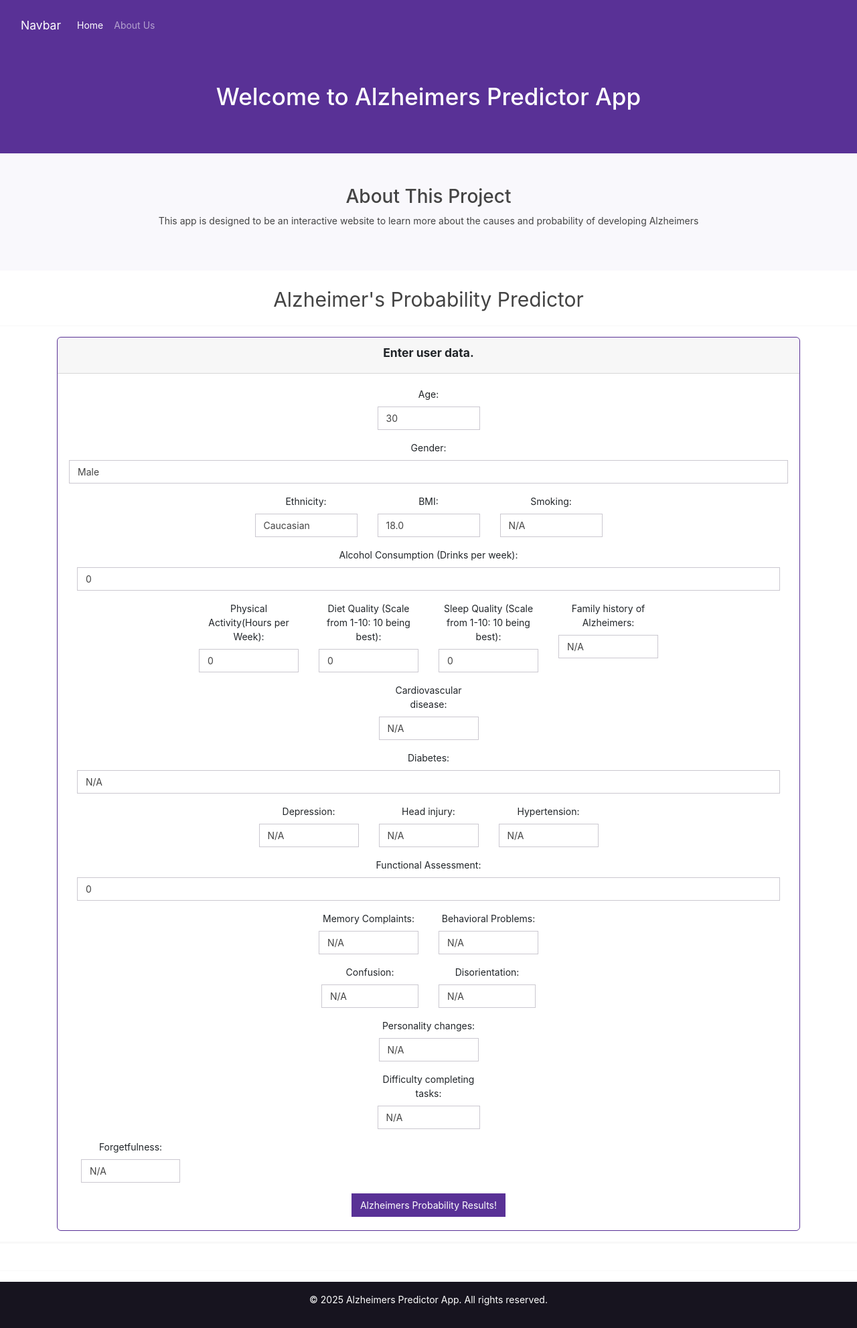
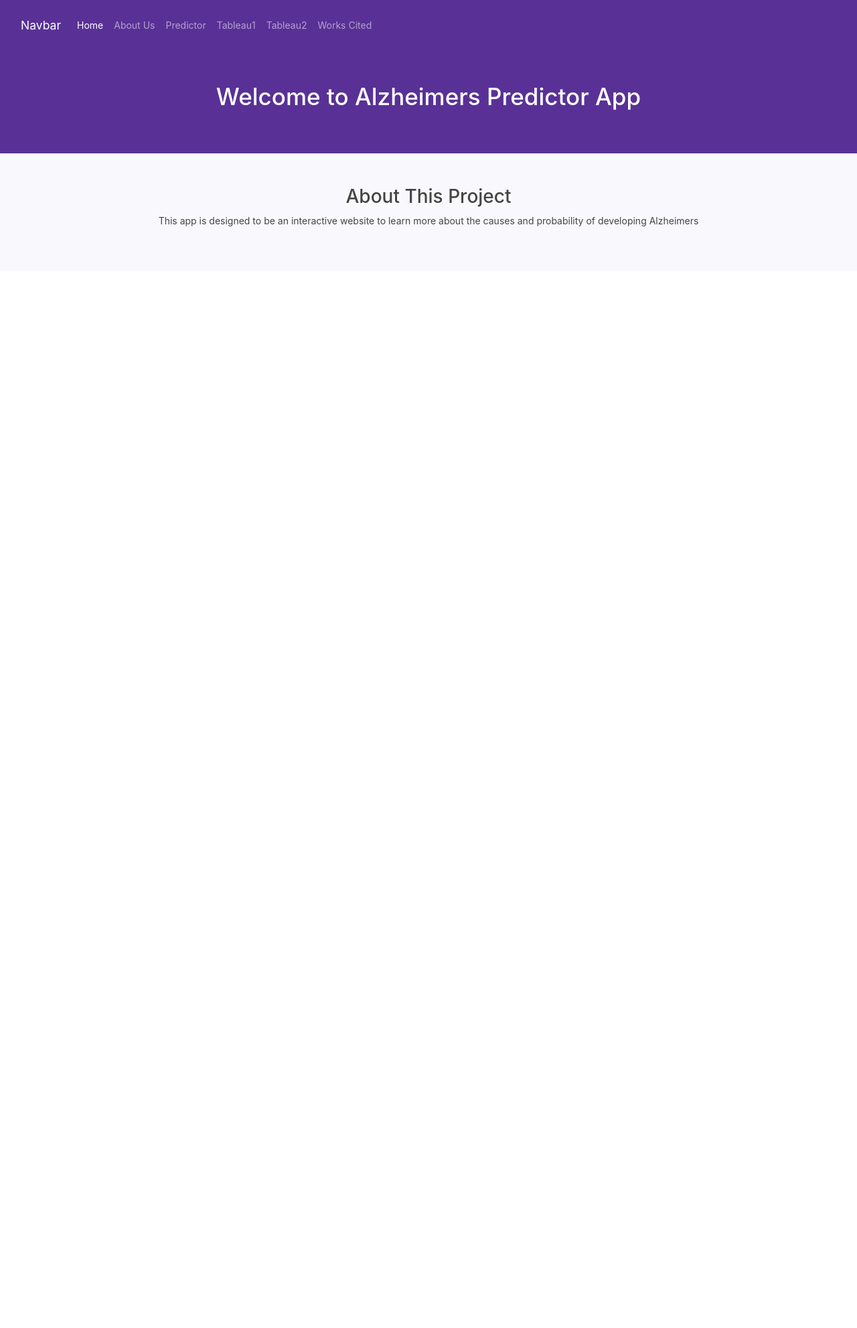
Before and after one commit to mmitry/project-4-group-9, a Flask app: page / in a window 1280 px wide. Shown: the whole page at 67% size. After the commit the page ends 338 px from the top, so only its background shows below. Run offline with Flask 3, Linux system fonts and the light colour scheme; some libraries are stand-ins or nearby versions.

Commit message:
frontend

```diff
--- a/app3/app.py
+++ b/app3/app.py
@@ -8,15 +8,36 @@ app.config['SEND_FILE_MAX_AGE_DEFAULT'] = 0
 modelHelper = ModelHelper()
 
 #Route to render index.html template using data from Monga
-@app.route("/")
-def home():
-    #Return template and data
-    return render_template("index.html")
-
 @app.route("/about_us")
 def about_us():
     return render_template("about_us.html")
 
+@app.route("/")
+def home():
+    #Return template and data
+    return render_template("home.html")
+
+@app.route("/predictor")
+def predictor():
+    return render_template("index.html")
+
+@app.route("/report")
+def report():
+    return render_template("report.html")
+
+@app.route("/tableau1")
+def tableau1():
+    return render_template("tableau1.html")
+
+@app.route("/tableau2")
+def tableau2():
+    return render_template("tableau2.html")
+
+@app.route("/works_cited")
+def works_cited():
+    return render_template("works_cited.html")
+
+#Predictor
 @app.route("/predictions", methods=["POST"])
 def predictions():
     content = request.json["data"]
--- /dev/null
+++ b/app3/templates/home.html
@@ -0,0 +1,62 @@
+<!DOCTYPE html>
+<html lang="en">
+<head>
+    <meta charset="UTF-8">
+    <meta name="viewport" content="width=device-width, initial-scale=1.0">
+    <title> Alzheimers Prediction App</title>
+    <link href="https://cdn.jsdelivr.net/npm/bootstrap@5.3.0/dist/css/bootstrap.min.css" rel="stylesheet">
+    <link rel="stylesheet" href="https://cdn.jsdelivr.net/npm/bootswatch@4.5.2/dist/pulse/bootstrap.min.css">
+    <script src="https://cdn.jsdelivr.net/npm/bootstrap@5.3.0/dist/js/bootstrap.bundle.min.js"></script>
+    <!-- JQuery -->
+    <script src="https://ajax.googleapis.com/ajax/libs/jquery/3.5.1/jquery.min.js"></script>
+    <!-- JS -->
+    <script type="text/javascript" src="static/js/logic.js"></script>
+    <!-- D3 and Plotly -->
+    <script src="https://d3js.org/d3.v7.min.js"></script>
+    <script src="https://cdn.plot.ly/plotly-2.30.0.min.js"></script>
+
+</head>
+<body>
+    <nav class="navbar navbar-expand-lg bg-primary" data-bs-theme="dark">
+        <div class="container-fluid">
+          <a class="navbar-brand" href="#">Navbar</a>
+          <button class="navbar-toggler" type="button" data-bs-toggle="collapse" data-bs-target="#navbarColor01" aria-controls="navbarColor01" aria-expanded="false" aria-label="Toggle navigation">
+            <span class="navbar-toggler-icon"></span>
+          </button>
+          <div class="collapse navbar-collapse" id="navbarColor01">
+            <ul class="navbar-nav me-auto">
+              <li class="nav-item">
+                <a class="nav-link active" href="/">Home</a>
+              </li>
+              <li class="nav-item">
+                <a class="nav-link" href="/about_us">About Us</a>
+              </li>
+              <li class="nav-item">
+                <a class="nav-link" href="/predictor">Predictor</a>
+              </li>
+              <li class="nav-item">
+                <a class="nav-link" href="/tableau1">Tableau1</a>
+              </li>
+              <li class="nav-item">
+                <a class="nav-link" href="/tableau2">Tableau2</a>
+              </li>
+              <li class="nav-item">
+                <a class="nav-link" href="/works_cited">Works Cited</a>
+            </ul>
+          </div>
+        </div>
+      </nav>
+
+    <header class="bg-primary text-white text-center py-5">
+        <div class="container">
+            <h1>Welcome to Alzheimers Predictor App</h1>
+            <p class="lead"></p>
+        </div>
+    </header>
+
+    <section id="about" class="bg-light py-5">
+        <div class="container text-center">
+            <h2>About This Project</h2>
+            <p>This app is designed to be an interactive website to learn more about the causes and probability of developing Alzheimers</p>
+        </div>
+    </section>
--- a/app3/templates/index.html
+++ b/app3/templates/index.html
@@ -62,14 +62,14 @@
                         <!-- Age -->
                         <div class="col-md-2">
                             <div class="form-group">
-                                <label for="age">Age:</label>
+                                <label for="age">Age</label>
                                 <input type="number" class="form-control" value="30" id="age">
                             </div>
                         </div>
                         <!-- Gender -->
                         <div class="col-md-2.5">
                             <div class="form-group">
-                                <label for="gender">Gender:</label>
+                                <label for="gender">Gender</label>
                                 <select id="gender" class="form-control">
                                     <option value="0">Male</option>
                                     <option value="1">Female</option>
@@ -79,10 +79,10 @@
                         <!-- Ethnicity -->
                         <div class="col-md-2">
                             <div class="form-group">
-                                <label for="ethnicity">Ethnicity:</label>
+                                <label for="ethnicity">Ethnicity</label>
                                 <select id="ethnicity" class="form-control">
                                     <option value="0">Caucasian</option>
-                                    <option value="1">African_American</option>
+                                    <option value="1">African American</option>
                                     <option value="2">Asian</option>
                                     <option value="3">Other</option>
                                 </select>
@@ -91,7 +91,7 @@
                         <!-- BMI -->
                         <div class="col-md-2">
                             <div class="form-group">
-                                <label for="bmi">BMI:</label>
+                                <label for="bmi">BMI</label>
                                 <select id="bmi" class="form-control" value="26">
                                     <option value="18.00">18.0</option>
                                     <option value="18.50">18.5</option>
@@ -143,7 +143,7 @@
                         <!-- Smoking -->
                         <div class="col-md-2">
                         <div class="form-group">
-                            <label for="smoking">Smoking:</label>
+                            <label for="smoking">Smoking</label>
                             <select id="smoking" class="form-control">
                                 <option value="0">N/A</option>
                                 <option value="1">Yes</option>
@@ -155,7 +155,7 @@
                             <!-- Alcohol Consumption -->
                             <div class="col-md-3.5">
                                 <div class="form-group">
-                                    <label for="alcohol_consumption">Alcohol Consumption (Drinks per week):</label>
+                                    <label for="alcohol_consumption">Alcohol Consumption (Drinks per week)</label>
                                     <select id="alcohol_consumption" class="form-control" value="3">
                                         <option value="0.00">0</option>
                                         <option value="0.50">0.5</option>
@@ -184,7 +184,7 @@
                         <!-- Physical Activity -->
                         <div class="col-md-2">
                         <div class="form-group">
-                            <label for="physical_activity">Physical Activity(Hours per Week):</label>
+                            <label for="physical_activity">Physical Activity (Hours per Week)</label>
                             <select id="physical_activity" class="form-control" value="5">
                                 <option value="0.00">0</option>
                                         <option value="0.50">0.5</option>
@@ -213,7 +213,7 @@
                         <!-- Diet Quality -->
                         <div class="col-md-2">
                             <div class="form-group">
-                                <label for="diet_quality">Diet Quality (Scale from 1-10: 10 being best):</label>
+                                <label for="diet_quality">Diet Quality (Scale: 1-10, 10 being best)</label>
                                 <select id="diet_quality" class="form-control" value="5">
                                     <option value="0.00">0</option>
                                     <option value="0.50">0.5</option>
@@ -242,7 +242,7 @@
                     <!-- Sleep Quality -->
                     <div class="col-md-2">
                         <div class="form-group">
-                            <label for="sleep_quality">Sleep Quality (Scale from 1-10: 10 being best):</label>
+                            <label for="sleep_quality">Sleep Quality (Scale: 1-10, 10 being best)</label>
                             <select id="sleep_quality" class="form-control" value="5">
                                 <option value="0.00">0</option>
                                         <option value="0.50">0.5</option>
@@ -271,7 +271,7 @@
                         <!-- Family History Alzheimers -->
                         <div class="col-md-2">
                         <div class="form-group">
-                            <label for="family_history_alzheimers">Family history of Alzheimers:</label>
+                            <label for="family_history_alzheimers">Family history of Alzheimers</label>
                             <select id="family_history_alzheimers" class="form-control">
                                 <option value="0">N/A</option>
                                 <option value="1">Yes</option>
@@ -284,7 +284,7 @@
                         <!-- Cardiovascular Disease -->
                         <div class="col-md-2">
                         <div class="form-group">
-                            <label for="cardiovascular_disease">Cardiovascular disease:</label>
+                            <label for="cardiovascular_disease">Cardiovascular disease</label>
                             <select id="cardiovascular_disease" class="form-control">
                                 <option value="0">N/A</option>
                                 <option value="1">Yes</option>
@@ -294,7 +294,7 @@
                         <!-- Diabetes -->
                         <div class="col-md-1.5">
                         <div class="form-group">
-                            <label for="diabetes">Diabetes:</label>
+                            <label for="diabetes">Diabetes</label>
                             <select id="diabetes" class="form-control">
                                 <option value="0">N/A</option>
                                 <option value="1">Yes</option>
@@ -304,7 +304,7 @@
                         <!-- Depression -->
                         <div class="col-md-2">
                             <div class="form-group">
-                                <label for="depression">Depression:</label>
+                                <label for="depression">Depression</label>
                                 <select id="depression" class="form-control">
                                     <option value="0">N/A</option>
                                     <option value="1">Yes</option>
@@ -314,7 +314,7 @@
                         <!-- Head Injury -->
                         <div class="col-md-2">
                         <div class="form-group">
-                            <label for="head_injury">Head injury:</label>
+                            <label for="head_injury">Head injury</label>
                             <select id="head_injury" class="form-control">
                                 <option value="0">N/A</option>
                                 <option value="1">Yes</option>
@@ -324,7 +324,7 @@
                     <!-- Hypertension -->
                     <div class="col-md-2">
                         <div class="form-group">
-                            <label for="hypertension">Hypertension:</label>
+                            <label for="hypertension">Hypertension</label>
                             <select id="hypertension" class="form-control">
                                 <option value="0">N/A</option>
                                 <option value="1">Yes</option>
@@ -334,7 +334,7 @@
                         <!-- Functional Assessment -->
                         <div class="col-md-2.5">
                             <div class="form-group">
-                                <label for="functional_assessment">Functional Assessment:</label>
+                                <label for="functional_assessment">Functional Assessment (Scale: 1-10, 10 being best) </label>
                                 <select id="functional_assessment" class="form-control" value="10">
                                     <option value="0.00">0</option>
                                     <option value="0.50">0.5</option>
@@ -363,7 +363,7 @@
                         <!-- Memory Complaints -->
                         <div class="col-md-2">
                             <div class="form-group">
-                                <label for="memory_complaints">Memory Complaints:</label>
+                                <label for="memory_complaints">Memory Complaints</label>
                                 <select id="memory_complaints" class="form-control" value="0">
                                     <option value="0">N/A</option>
                                     <option value="1">Yes</option>
@@ -373,7 +373,7 @@
                         <!-- Behavioral Problems -->
                         <div class="col-md-2">
                         <div class="form-group">
-                            <label for="behavioral_problems">Behavioral Problems:</label>
+                            <label for="behavioral_problems">Behavioral Problems</label>
                             <select id="behavioral_problems" class="form-control" value="0">
                                 <option value="0">N/A</option>
                                 <option value="1">Yes</option>
@@ -385,7 +385,7 @@
                         <!-- Confusion -->
                         <div class="col-md-2">
                         <div class="form-group">
-                            <label for="confusion">Confusion:</label>
+                            <label for="confusion">Confusion</label>
                             <select id="confusion" class="form-control" value="0">
                                 <option value="0">N/A</option>
                                 <option value="1">Yes</option>
@@ -395,7 +395,7 @@
                         <!-- Disorientation -->
                         <div class="col-md-2">
                         <div class="form-group">
-                            <label for="disorientation">Disorientation:</label>
+                            <label for="disorientation">Disorientation</label>
                             <select id="disorientation" class="form-control" value="0">
                                 <option value="0">N/A</option>
                                 <option value="1">Yes</option>
@@ -406,7 +406,7 @@
                         <!-- Personality Changes -->
                         <div class="col-md-2">
                         <div class="form-group">
-                            <label for="personality_changes">Personality changes:</label>
+                            <label for="personality_changes">Personality Changes</label>
                             <select id="personality_changes" class="form-control" value="0">
                                 <option value="0">N/A</option>
                                 <option value="1">Yes</option>
@@ -417,7 +417,7 @@
                         <!-- Difficulty Coompleting Tasks -->
                         <div class="col-md-2">
                         <div class="form-group">
-                            <label for="difficulty_completing_tasks">Difficulty completing tasks:</label>
+                            <label for="difficulty_completing_tasks">Difficulty Completing Tasks</label>
                             <select id="difficulty_completing_tasks" class="form-control" value="0">
                                 <option value="0">N/A</option>
                                 <option value="1">Yes</option>
@@ -428,7 +428,7 @@
                         <!-- Forgetfulness -->
                         <div class="col-md-2">
                         <div class="form-group">
-                            <label for="forgetfulness">Forgetfulness:</label>
+                            <label for="forgetfulness">Forgetfulness</label>
                             <select id="forgetfulness" class="form-control" value="0">
                                 <option value="0">N/A</option>
                                 <option value="1">Yes</option>
```
Also changed, not shown: app3/static/js/tableau_api1.js (added, +57 -0 lines), app3/static/js/tableau_api2.js (added, +57 -0 lines), app3/templates/about_us.html (+22 -5 lines), app3/templates/works_cited.html (added, +69 -0 lines), app3/templates/predictor.html (added), app3/templates/report.html (added), app3/templates/tableau1.html (added), app3/templates/tableau2.html (added).
